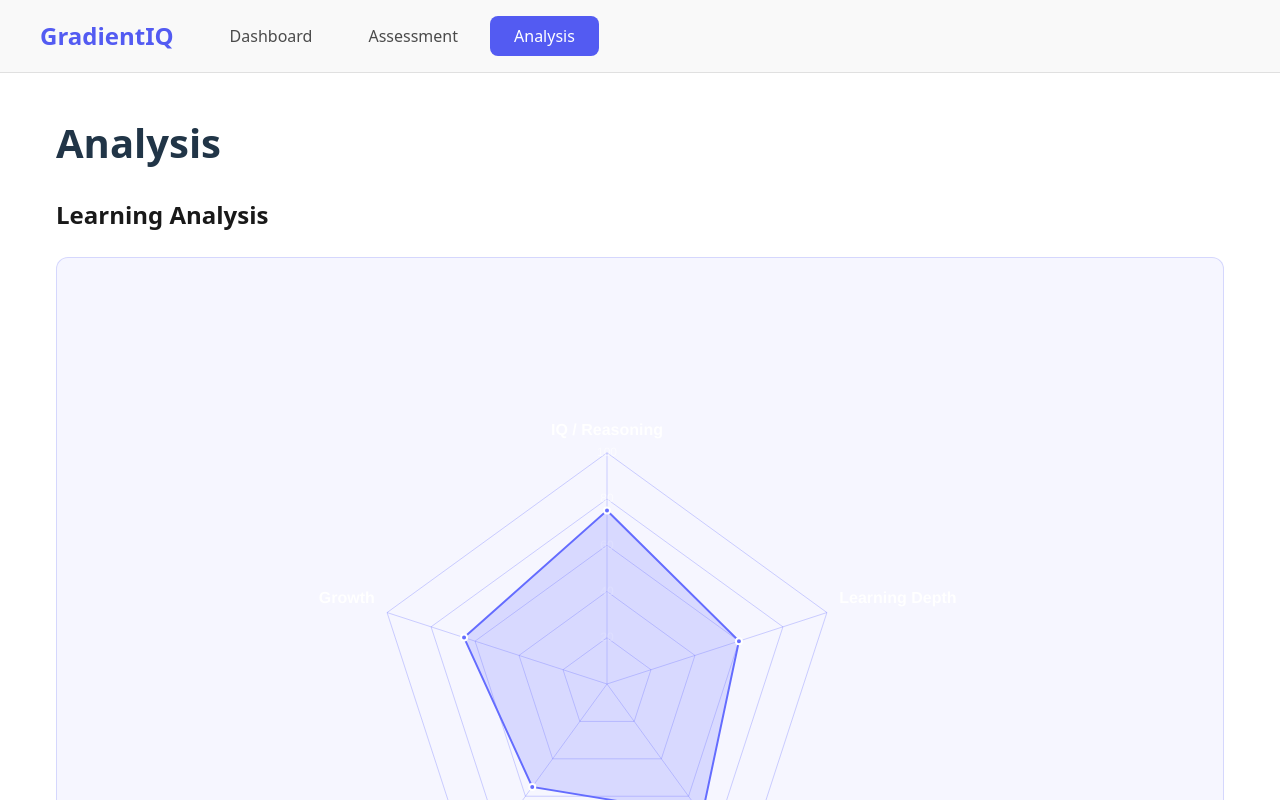
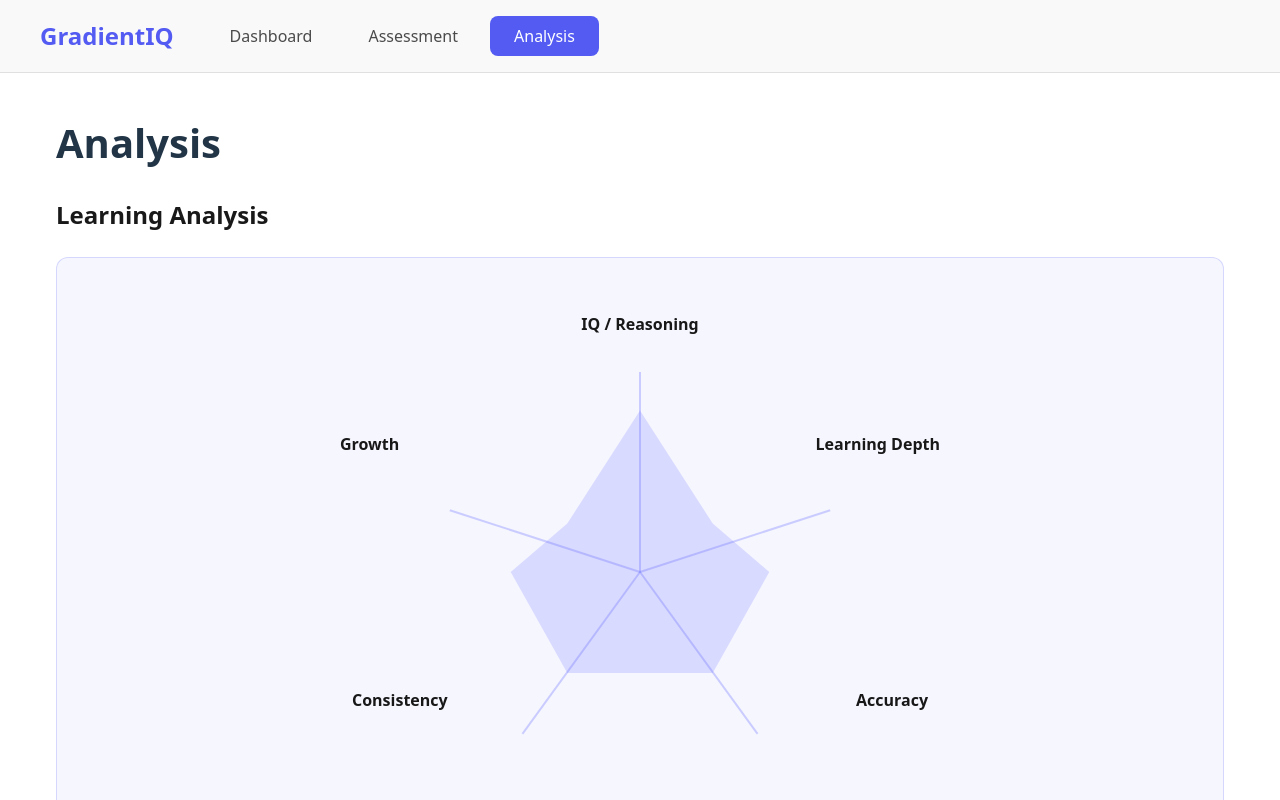
Before and after one commit to mithra-tejvarma/GradientIQ, a React (Vite) app: page /analysis in a window 1280 px wide. Shown: the top 800 px of the page. Built offline with nearby package versions, Linux system fonts and the light colour scheme.

Commit message:
Replace chart.js radar chart with pure CSS star map
Co-authored-by: mohanmuralikarumuri <180510407+mohanmuralikarumuri@users.noreply.github.com>

```diff
--- a/src/pages/AnalysisPage.css
+++ b/src/pages/AnalysisPage.css
@@ -26,6 +26,115 @@
   margin: 0 auto;
   padding: 2rem;
   min-height: 500px;
+}
+
+/* Star Map Styles */
+.star-map-container {
+  max-width: 700px;
+  width: 100%;
+  margin: 0 auto;
+  padding: 2rem;
+  min-height: 500px;
+  display: flex;
+  align-items: center;
+  justify-content: center;
+}
+
+.star-map {
+  position: relative;
+  width: 400px;
+  height: 400px;
+  display: flex;
+  align-items: center;
+  justify-content: center;
+}
+
+.star-map-inner {
+  position: relative;
+  width: 300px;
+  height: 300px;
+}
+
+.axis {
+  position: absolute;
+  width: 2px;
+  height: 50%;
+  background: rgba(100, 108, 255, 0.3);
+  left: 50%;
+  top: 0;
+  transform-origin: bottom center;
+}
+
+.axis-1 {
+  transform: translateX(-50%) rotate(0deg);
+}
+
+.axis-2 {
+  transform: translateX(-50%) rotate(72deg);
+}
+
+.axis-3 {
+  transform: translateX(-50%) rotate(144deg);
+}
+
+.axis-4 {
+  transform: translateX(-50%) rotate(216deg);
+}
+
+.axis-5 {
+  transform: translateX(-50%) rotate(288deg);
+}
+
+.star-polygon {
+  position: absolute;
+  width: 100%;
+  height: 100%;
+  background: rgba(100, 108, 255, 0.2);
+  clip-path: polygon(
+    50% 10%,
+    68% 38%,
+    82% 50%,
+    68% 75%,
+    32% 75%,
+    18% 50%,
+    32% 38%
+  );
+  border: 2px solid rgba(100, 108, 255, 1);
+}
+
+.star-label {
+  position: absolute;
+  font-size: 16px;
+  font-weight: 600;
+  color: rgba(255, 255, 255, 0.95);
+  white-space: nowrap;
+  z-index: 10;
+}
+
+.label-1 {
+  top: -15%;
+  left: 50%;
+  transform: translateX(-50%);
+}
+
+.label-2 {
+  top: 15%;
+  right: -25%;
+}
+
+.label-3 {
+  bottom: 15%;
+  right: -22%;
+}
+
+.label-4 {
+  bottom: 15%;
+  left: -22%;
+}
+
+.label-5 {
+  top: 15%;
+  left: -25%;
 }
 
 .analysis-wheel-placeholder {
@@ -218,6 +327,11 @@
     color: rgba(0, 0, 0, 0.6);
   }
 
+  /* Star map light mode */
+  .star-label {
+    color: rgba(0, 0, 0, 0.9);
+  }
+
   .leaderboard-table th {
     color: rgba(0, 0, 0, 0.8);
   }
--- a/src/pages/AnalysisPage.jsx
+++ b/src/pages/AnalysisPage.jsx
@@ -1,95 +1,7 @@
 import './Page.css';
 import './AnalysisPage.css';
-import {
-  Chart as ChartJS,
-  RadialLinearScale,
-  PointElement,
-  LineElement,
-  Filler,
-  Tooltip,
-  Legend
-} from 'chart.js';
-import { Radar } from 'react-chartjs-2';
-
-// Register Chart.js components
-ChartJS.register(
-  RadialLinearScale,
-  PointElement,
-  LineElement,
-  Filler,
-  Tooltip,
-  Legend
-);
 
 function AnalysisPage() {
-  // Mock data for the radar chart - 5 metrics
-  const radarData = {
-    labels: ['IQ / Reasoning', 'Learning Depth', 'Accuracy', 'Consistency', 'Growth'],
-    datasets: [
-      {
-        label: 'Learning Metrics',
-        data: [75, 60, 70, 55, 65],
-        backgroundColor: 'rgba(100, 108, 255, 0.2)',
-        borderColor: 'rgba(100, 108, 255, 1)',
-        borderWidth: 2,
-        pointBackgroundColor: 'rgba(100, 108, 255, 1)',
-        pointBorderColor: '#fff',
-        pointHoverBackgroundColor: '#fff',
-        pointHoverBorderColor: 'rgba(100, 108, 255, 1)'
-      }
-    ]
-  };
-
-  const radarOptions = {
-    responsive: true,
-    maintainAspectRatio: true,
-    scales: {
-      r: {
-        beginAtZero: true,
-        max: 100,
-        ticks: {
-          stepSize: 20,
-          color: 'rgba(255, 255, 255, 0.6)',
-          backdropColor: 'transparent',
-          font: {
-            size: 12
-          }
-        },
-        grid: {
-          color: 'rgba(100, 108, 255, 0.3)'
-        },
-        pointLabels: {
-          color: 'rgba(255, 255, 255, 0.95)',
-          font: {
-            size: 16,
-            weight: '600'
-          }
-        },
-        angleLines: {
-          color: 'rgba(100, 108, 255, 0.3)'
-        }
-      }
-    },
-    plugins: {
-      legend: {
-        display: false
-      },
-      tooltip: {
-        backgroundColor: 'rgba(0, 0, 0, 0.8)',
-        titleColor: 'rgba(255, 255, 255, 0.9)',
-        bodyColor: 'rgba(255, 255, 255, 0.9)',
-        borderColor: 'rgba(100, 108, 255, 0.5)',
-        borderWidth: 1,
-        padding: 12,
-        displayColors: false,
-        callbacks: {
-          label: function(context) {
-            return context.parsed.r + ' / 100';
-          }
-        }
-      }
-    }
-  };
 
   // Mock data for leaderboard
   const leaderboardData = [
@@ -106,8 +18,25 @@ function AnalysisPage() {
       <section className="analysis-section">
         <h2 className="section-heading">Learning Analysis</h2>
         <div className="analysis-wheel-container">
-          <div className="radar-chart-wrapper">
-            <Radar data={radarData} options={radarOptions} />
+          <div className="star-map-container">
+            <div className="star-map">
+              {/* Axes */}
+              <div className="axis axis-1"></div>
+              <div className="axis axis-2"></div>
+              <div className="axis axis-3"></div>
+              <div className="axis axis-4"></div>
+              <div className="axis axis-5"></div>
+
+              {/* Filled polygon */}
+              <div className="star-polygon"></div>
+
+              {/* Labels */}
+              <div className="star-label label-1">IQ / Reasoning</div>
+              <div className="star-label label-2">Learning Depth</div>
+              <div className="star-label label-3">Accuracy</div>
+              <div className="star-label label-4">Consistency</div>
+              <div className="star-label label-5">Growth</div>
+            </div>
           </div>
         </div>
       </section>
```
